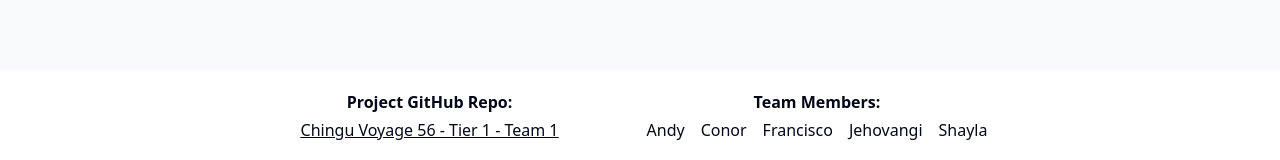
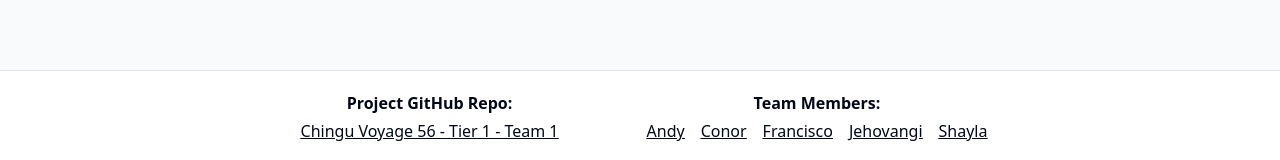
Before and after one commit to chingu-voyages/V56-tier1-team-01, a React (Vite) app: page /stm-home in a window 1280 px wide. Shown: the part 783-943 px from the top of the page. Built offline with nearby package versions, Linux system fonts and the light colour scheme.

Commit message:
Update Footer.jsx
Added GitHub links for each team member, minor styling updates.

```diff
--- a/src/components/layout/Footer.jsx
+++ b/src/components/layout/Footer.jsx
@@ -2,7 +2,7 @@ import React from 'react'
 
 export default function Footer() {
     return (
-        <div className="bg-white relative left-0 bottom-0 w-full flex flex-col items-center md:flex-row gap-0 md:gap-20 justify-center pb-0 md:pb-3 pt-0 md:pt-3">
+        <div className="bg-white relative left-0 bottom-0 w-full flex flex-col items-center md:flex-row gap-0 md:gap-20 justify-center pb-0 md:pb-3 pt-0 md:pt-3 border-t">
             <div className="flex flex-col items-center px-2 gap-1">
                 <p className="font-semibold pt-3 md:pt-0">Project GitHub Repo:</p>
                 <p className="underline"><a href="https://github.com/chingu-voyages/V56-tier1-team-01">Chingu Voyage 56 - Tier 1 - Team 1</a></p>
@@ -10,11 +10,11 @@ export default function Footer() {
             <div className="flex flex-col items-center pt-5 gap-1 md:pt-2">
                 <p className="font-semibold">Team Members:</p>
                 <div className="flex flex-col gap-1 items-center mb-2 md:flex-row md:gap-4">
-                    <p>Andy</p>
-                    <p>Conor</p>
-                    <p>Francisco</p>
-                    <p>Jehovangi</p>
-                    <p>Shayla</p>
+                    <p className="underline"><a href="https://github.com/abutler911">Andy</a></p>
+                    <p className="underline"><a href="https://github.com/conorwburke">Conor</a></p>
+                    <p className="underline"><a href="https://github.com/fcuevas6">Francisco</a></p>
+                    <p className="underline"><a href="https://github.com/jp249">Jehovangi</a></p>
+                    <p className="underline"><a href="https://github.com/shayla-develops-webs">Shayla</a></p>
                 </div>
             </div>
         </div>
```
